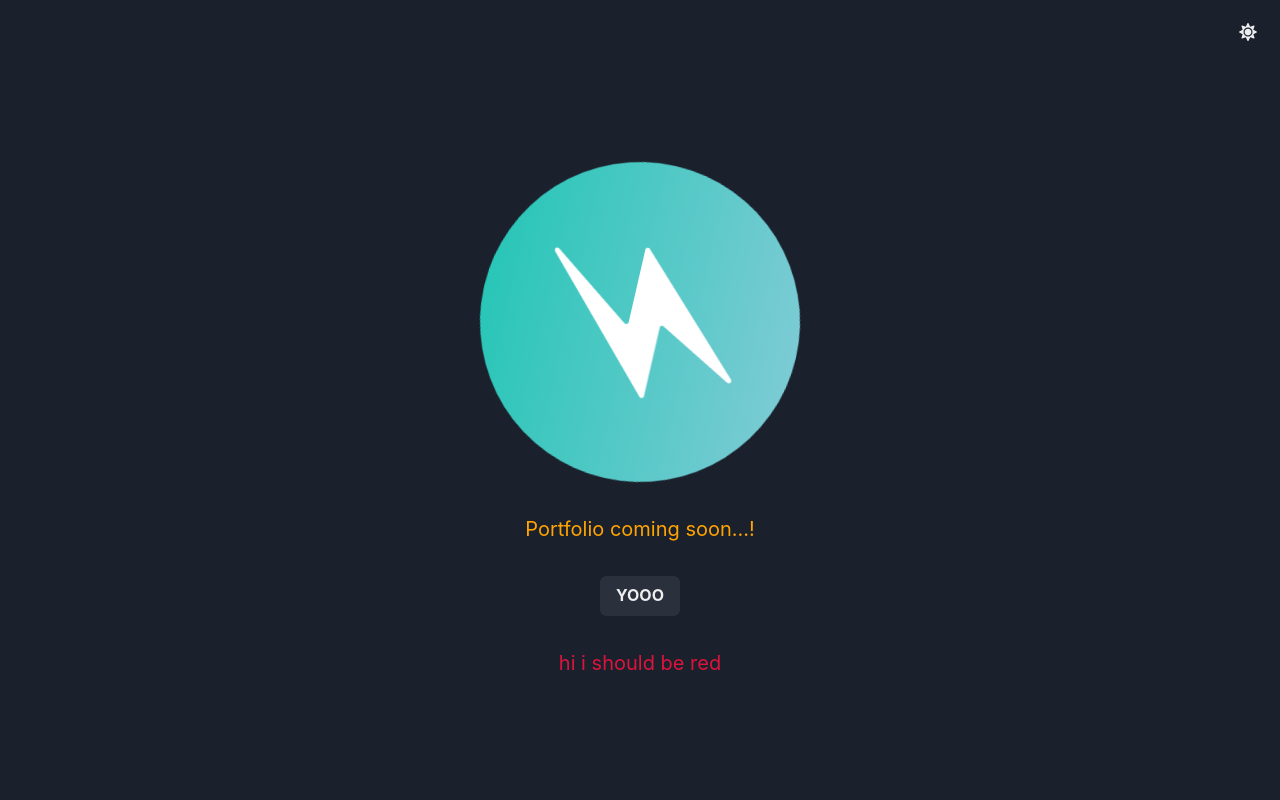
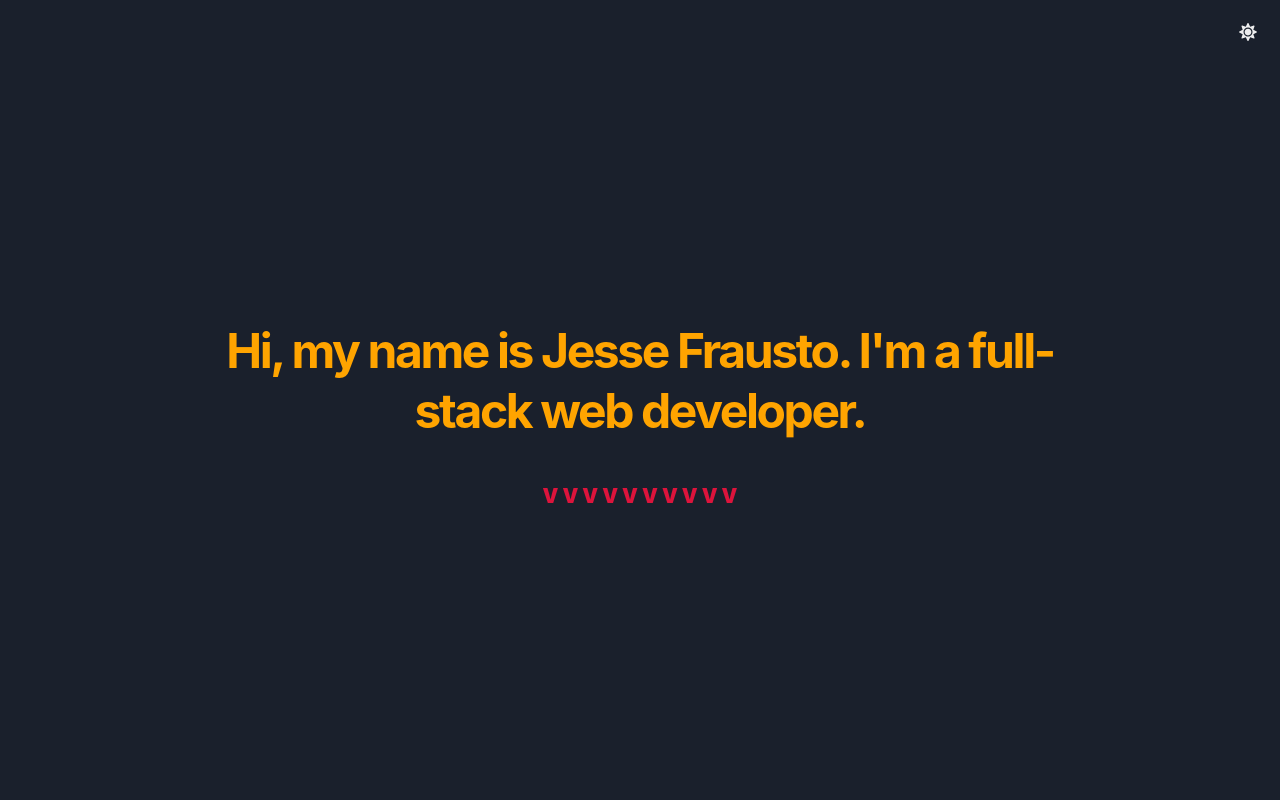
Before and after one commit to jfrausto/My-Portfolio, a React (Create React App) app in the folder my-portfolio/: page / in a window 1280 px wide. Shown: the top 800 px of the page. Built offline with nearby package versions, Linux system fonts and the light colour scheme.

Commit message:
brand colors now switch colors depending on color mode

```diff
--- a/my-portfolio/src/App.js
+++ b/my-portfolio/src/App.js
@@ -5,38 +5,22 @@ import {
   Text,
   VStack,
   Grid,
-  Button,
-  Link
 } from '@chakra-ui/react';
 // import theme from "./theme.js";
 import { ColorModeSwitcher } from './ColorModeSwitcher';
-import { Logo } from './Logo';
 import theme from "./theme";
-// import {Button} from "./theme/components/Button";
+import MainHeading from "./components/MainHeading";
+
 
 function App() {
 
-  // const theme = useTheme();
-
-  // my personal brand colors
-  // const myColors = {
-  //   colors: {
-  //     brand: {
-  //       100: "#ffebeb",
-  //       300: "#ffa400",
-  //       500: "#009ffd",
-  //       700: "#dc143c",
-  //       900: "#233347"
-  //     }
-  //   }
-  // };
-  // const theme = extendTheme( myColors );
 
   return (
     <ChakraProvider theme={theme}>
       <Box textAlign="center" fontSize="xl">
 
         {/*
+            TOP GRID
             WILL HOLD NAME INTRO
             TYPOGRAPHY
             COLOR MODE SWITCHER
@@ -44,14 +28,7 @@ function App() {
         */}
         <Grid minH="100vh" p={3}>
           <ColorModeSwitcher justifySelf="flex-end" />
-          <VStack spacing={8}>
-            <Logo h="40vmin" pointerEvents="none" />
-            <Text color="brand.300">
-              Portfolio coming soon...!
-            </Text>
-            <Button>yooo</Button>
-            <Text color="brand.700">hi i should be red</Text>
-          </VStack>
+          <MainHeading />
         </Grid>
 
         {/*
--- /dev/null
+++ b/my-portfolio/src/components/MainHeading.js
@@ -0,0 +1,35 @@
+import React from 'react';
+import {
+  useColorModeValue,
+  VStack,
+  Heading,
+  Text
+ } from '@chakra-ui/react';
+
+export default function MainHeading() {
+  return (
+    <>
+      <VStack spacing={8}>
+            {/* need special variants for name and taglines */}
+            <Heading
+              color={useColorModeValue("brand.900", "brand.300")}
+              fontSize="5xl"
+              lineHeight="shorter"
+              maxW="56rem"
+              letterSpacing="tighter"
+            >
+              Hi, my name is Jesse Frausto. I'm a full-stack web developer.
+            </Heading>
+            <Text
+              p={2}
+              borderRadius="lg"
+              bg={useColorModeValue("brand.900", "transparent")}
+              color={useColorModeValue("brand.300", "brand.700")}
+              fontWeight="black"
+            >
+              V V V V V V V V V V
+            </Text>
+          </VStack>
+    </>
+  )
+}
--- a/my-portfolio/src/theme/foundations/colors.js
+++ b/my-portfolio/src/theme/foundations/colors.js
@@ -1,10 +1,10 @@
 const colors = {
     brand: {
-      100: "#ffebeb", //
-      300: "#ffa400", // yellow
-      500: "#009ffd", //
-      700: "#dc143c", // red
-      900: "#233347"
+      100: "#ffebeb", // lavender blush
+      300: "#ffa400", // orange web
+      500: "#009ffd", // carolina blue
+      700: "#dc143c", // crimson
+      900: "#233347"  // prussian blue
     }
 };
 
--- a/my-portfolio/src/theme/index.js
+++ b/my-portfolio/src/theme/index.js
@@ -26,4 +26,6 @@ const overrides = {
   },
 
 }
-export default extendTheme(overrides);
+
+const theme = extendTheme(overrides)
+export default theme;
```
Also changed, not shown: 1 other file (tests, documents, lock files or other folders).
